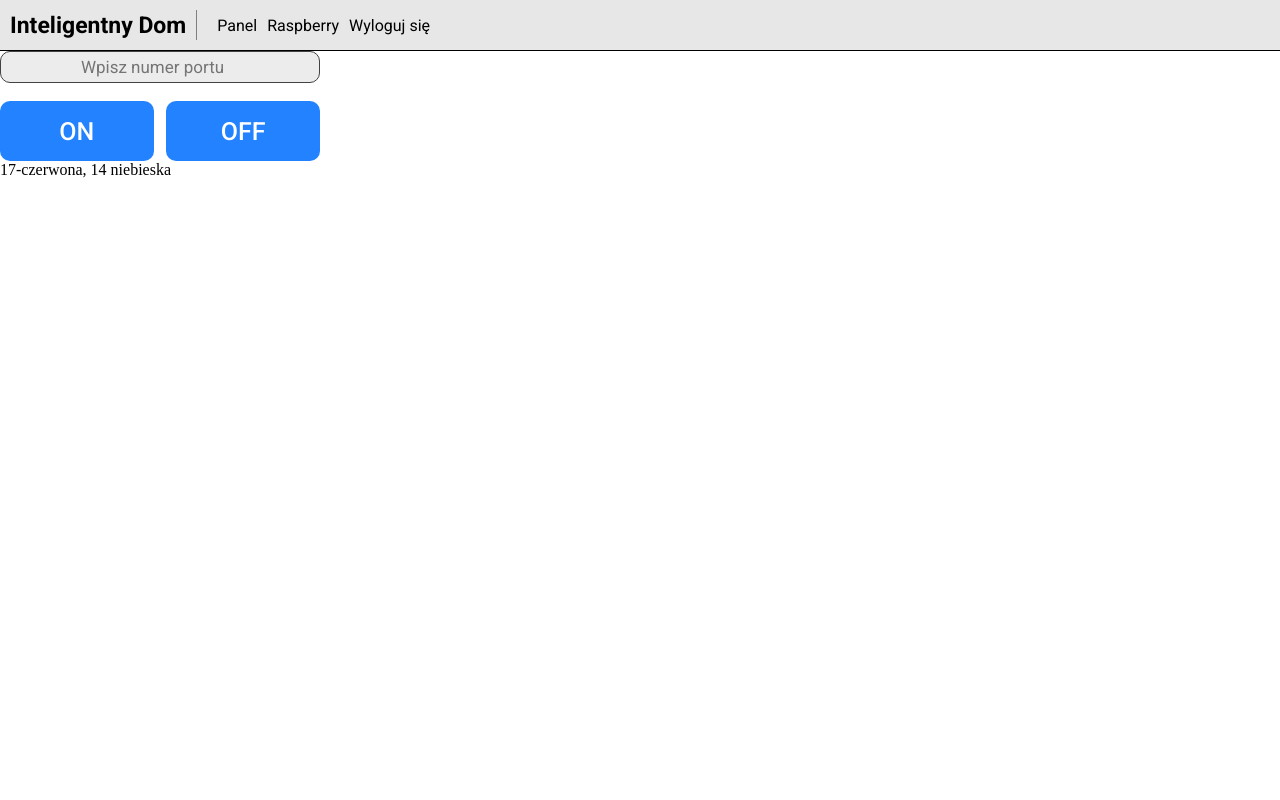
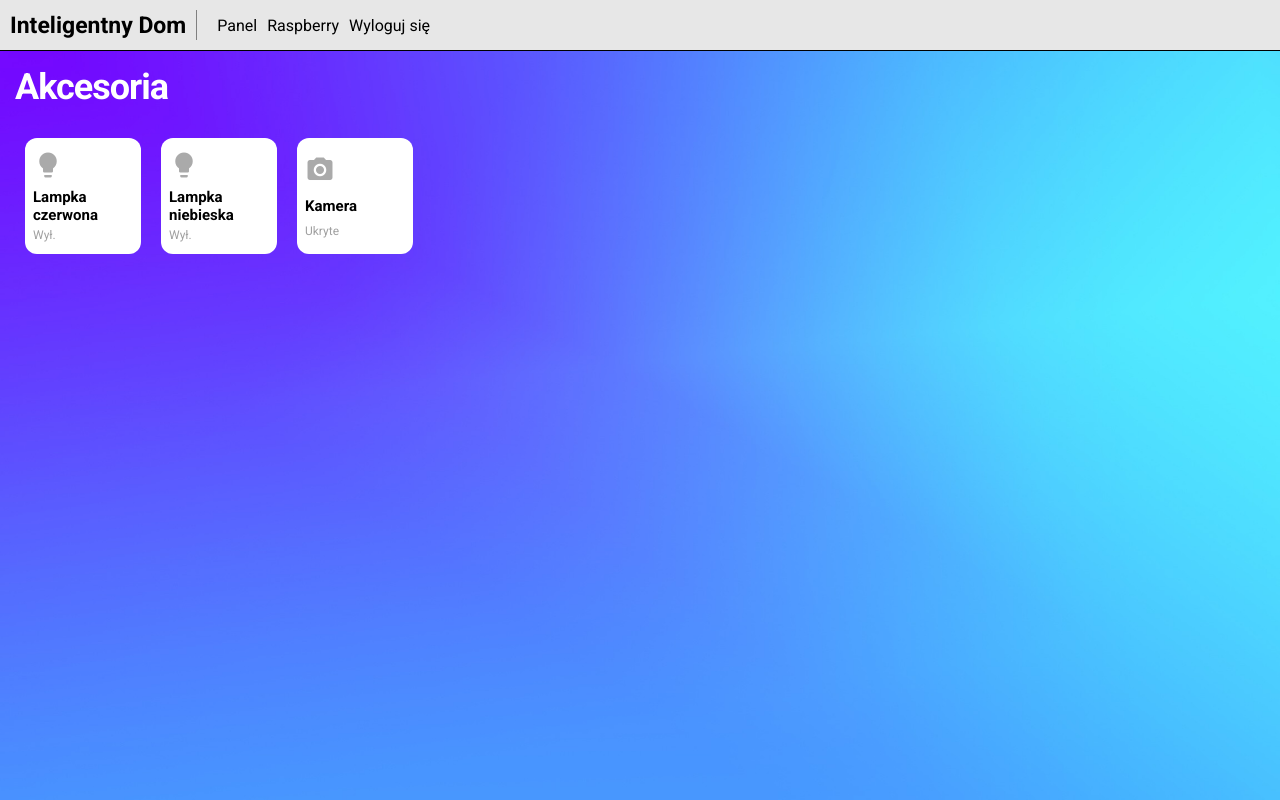
Before and after one commit to Jacobinoo/praktyki, a PHP site: page /panel.php in a window 1280 px wide. Run offline with PHP 8.4, Linux system fonts and the light colour scheme; the visitor is signed in with stand-in values (Sample User, id 1).

Commit message:
Add files via upload

```diff
--- a/panel.php
+++ b/panel.php
@@ -14,11 +14,12 @@
         <meta name="viewport" content="width=device-width, initial-scale=1">
         <link rel="stylesheet" href="stylesheet.css">
         <script src="https://ajax.googleapis.com/ajax/libs/jquery/3.6.0/jquery.min.js"></script>
+        <script src="scripts.js" defer></script>
         <link href="https://fonts.googleapis.com/icon?family=Material+Icons"
       rel="stylesheet">
     </head>
     <body>
-        <div class="header">
+        <div class="nav">
             <div class="logo">Inteligentny Dom</div>
             <div class="separator"></div>
             <div class="links">
@@ -27,39 +28,36 @@
                 <a href="logout.php" class="link">Wyloguj się</a>
             </div>
         </div>
-        <div class="container">
-        <input type="number" class="input" id="port" placeholder="Wpisz numer portu"><br>
-        <div class="buttonParent">
-            <button id="on" class="button">On</button>
-            <button id="off" class="button">Off</button>
-        </div>
-        17-czerwona, 14 niebieska
+        <div class="devicesParent">
+            <span class="devicesTitle">Akcesoria</span>
+            <div class="devices">
+                <div class="block" id="light1" data-status="off">
+                    <div class="block_icon_div"><span class="material-icons" id="icon" style="font-size: 30px;">lightbulb</span></div>
+                    <div class="block_name">Lampka czerwona</div>
+                    <div class="block_status" id="status">Wył.</div>
+                </div>
+                <div class="block" id="light2" data-status="off">
+                    <div class="block_icon_div"><span class="material-icons" id="icon" style="font-size: 30px;">lightbulb</span></div>
+                    <div class="block_name">Lampka niebieska</div>
+                    <div class="block_status" id="status">Wył.</div>
+                </div>
+                <div id="cam1" class="block" data-status="off">
+                    <div class="block_icon_div"><span class="material-icons" id="icon" style="font-size: 30px;">photo_camera</span></div>
+                    <div class="block_name" id="name">Kamera</div>
+                    <div class="block_status" id="status">Ukryte</div>
+                </div>
+            </div>
         </div>
 
-    <!--Skrypty poniżej-->
-    <script defer>
-        $(document).ready(function () {
-            $("#on").click(function () {
-                $.ajax({
-                    type: "POST",
-                    url: "control.php",
-                    dataType: "json",
-                    data: {port: $("#port").val(),
-                            action: "on"
-                    }
-                });
-            });
-            $("#off").click(function () {
-                $.ajax({
-                    type: "POST",
-                    url: "control.php",
-                    dataType: "json",
-                    data: {port: $("#port").val(),
-                            action: "off"
-                    }
-                });
-            });
-        });
-    </script>
+            <!--<div class="panel">
+            <input type="number" class="input" id="port" placeholder="Wpisz numer portu"><br>
+            <div class="buttonParent">
+                <button id="on" class="button">On</button>
+                <button id="off" class="button">Off</button>
+            </div>
+            17-czerwona, 14 niebieska
+            </div>
+            <div class="panel"><img class="camera" id="camera" src="http://192.168.111.5:5000/video_feed"></div>
+        </div>-->
     </body>
 </html>
--- /dev/null
+++ b/scripts.js
@@ -0,0 +1,78 @@
+$(document).ready(function () {
+    $("#light1").click(function () {
+        if($(this).attr("data-status") == "off") {
+            $.ajax({
+                type: "POST",
+                url: "control.php",
+                dataType: "json",
+                data: {port: "17",
+                        action: "on"
+                }
+            });
+        }
+        if($(this).attr("data-status") == "on") {
+            $.ajax({
+                type: "POST",
+                url: "control.php",
+                dataType: "json",
+                data: {port: "17",
+                        action: "off"
+                }
+            });
+        }
+        if($(this).attr("data-status") == "off") {
+            $("#light1").attr("data-status", "on");
+            $('#light1 #status').text("Wł.");
+            $('#light1 #icon').css("color", "rgb(235, 181, 3)")
+        } else {
+            $("#light1").attr("data-status", "off");
+            $('#light1 #status').text("Wył.");
+            $('#light1 #icon').css("color", "rgb(170, 170, 170)")
+        }
+    });
+    $("#light2").click(function () {
+        if($(this).attr("data-status") == "off") {
+            $.ajax({
+                type: "POST",
+                url: "control.php",
+                dataType: "json",
+                data: {port: "14",
+                        action: "on"
+                }
+            });
+        }
+        if($(this).attr("data-status") == "on") {
+            $.ajax({
+                type: "POST",
+                url: "control.php",
+                dataType: "json",
+                data: {port: "14",
+                        action: "off"
+                }
+            });
+        }
+        if($(this).attr("data-status") == "off") {
+            $("#light2").attr("data-status", "on");
+            $('#light2 #status').text("Wł.");
+            $('#light2 #icon').css("color", "rgb(235, 181, 3)")
+        } else {
+            $("#light2").attr("data-status", "off");
+            $('#light2 #status').text("Wył.");
+            $('#light2 #icon').css("color", "rgb(170, 170, 170)")
+        }
+    });
+    $("#cam1").click(function () {
+        if($(this).attr("data-status") == "off") {
+            $("#cam1").attr("data-status", "on");
+            $("#cam1 #status, #cam1 #icon, #cam1 #status, #cam1 #name").hide();
+            $("#cam1").toggleClass("animate");
+            $("#cam1").append(`
+            <img id='cam1_video' src='http://192.168.111.5:5000/video_feed'>`);
+        } else {
+            $("#cam1").attr("data-status", "off");
+            $("#cam1").removeClass("animate");
+            $('#cam1_video').fadeOut().remove();
+            $("#cam1 #status, #cam1 #icon, #cam1 #status, #cam1 #name").show();
+        }
+    });
+});
--- a/stylesheet.css
+++ b/stylesheet.css
@@ -1,4 +1,4 @@
-@import url('https://fonts.googleapis.com/css2?family=Roboto:wght@300;400;500;700&display=swap');
+@import url('https://fonts.googleapis.com/css2?family=Roboto:wght@300;400;500;700;900&display=swap');
 .container {
     display: flex;
     width: 25%;
@@ -56,7 +56,7 @@
 }
 
 /*Panel*/
-.header {
+.nav {
     display: flex;
     align-items: center;
     flex-flow: row;
@@ -70,6 +70,12 @@
 body {
     margin: 0px;
     padding: 0px;
+    overflow-x: hidden;
+    background-image: url('assets/bg.jpg');
+    background-repeat: no-repeat;
+    background-position: center;
+    background-size: cover;
+    height: 100vh;
 }
 .logo {
     font-size: 23px;
@@ -93,3 +99,72 @@ a {
 .link {
     margin-left: 10px;
 }
+
+
+
+
+.devicesParent {
+    padding: 15px;
+    display: flex;
+    flex-flow: column;
+}
+.devices {
+    display: flex;
+    flex-flow: row wrap;
+    justify-content: flex-start;
+}
+
+.block {
+    font-family: 'Roboto', sans-serif;
+    width: 100px;
+    height: 100px;
+    border-radius: 12px;
+    background-color: white;
+    display: flex;
+    flex-flow: column nowrap;
+    padding: 8px;
+    justify-content: space-evenly;
+    cursor: pointer;
+    user-select: none;
+    margin: 10px;
+}
+.devicesTitle {
+    font-size: 36px;
+    font-weight: 700;
+    letter-spacing: -1px;
+    font-family: 'Roboto', sans-serif;
+    color: white;
+    margin-bottom: 20px;
+    display: block;
+}
+.block_icon_div {
+    color: rgb(170, 170, 170);
+}
+.block_name {
+    font-weight: 700;
+    font-size: 15px;
+}
+.block_status {
+    font-size: 12px;
+    font-weight: 400;
+    color: rgb(160, 160, 160);
+}
+#cam1 {
+    transition: width 0.5s;
+}
+#cam1_video {
+    border-radius: 12px;
+}
+#cam1.animate {
+    width: 300px;
+    height: auto;
+    padding: 0;
+}
+#cam1.animate2 {
+    width: 100px;
+    height: 100px;
+    padding: 8px;
+}
+.block:hover {
+    background-color: rgb(223, 223, 223);
+}
```
Also changed, not shown: assets/bg.jpg (added).
